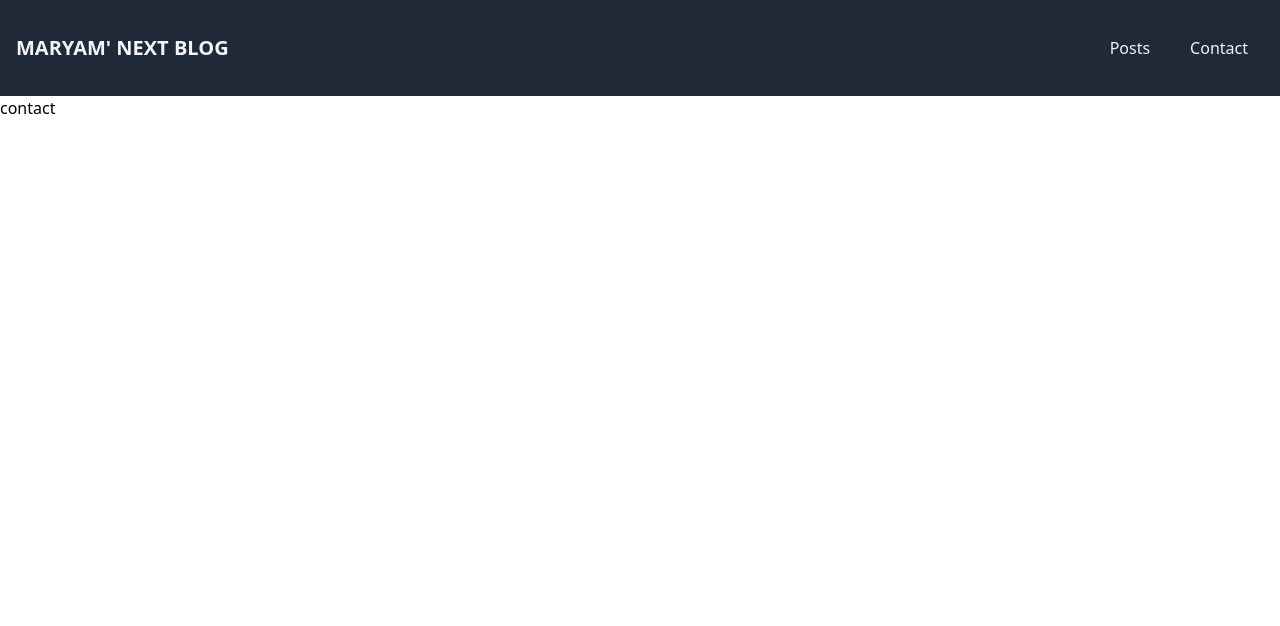
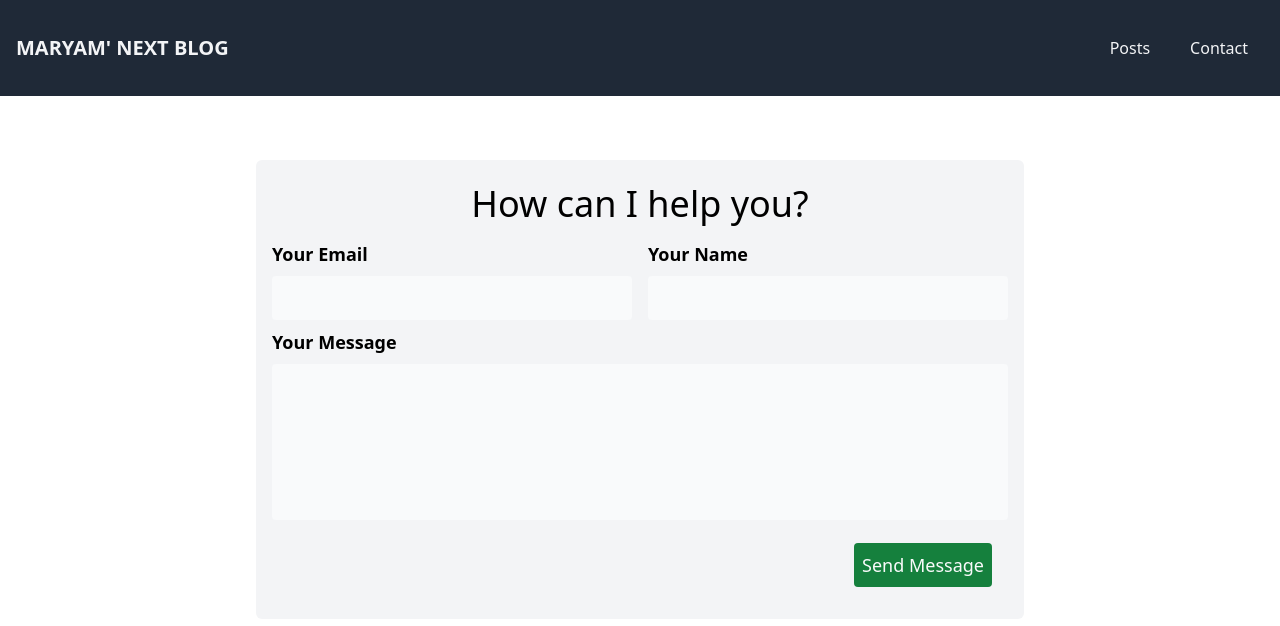
Before and after one commit to maryamrmz/blog, a Next.js app: page /contact in a window 1280 px wide. Shown: the top 626 px of the page. Built offline with nearby package versions, Linux system fonts and the light colour scheme.

Commit message:
feat: complete `contact` page functionallity

```diff
--- /dev/null
+++ b/components/contact/contact-form.tsx
@@ -0,0 +1,160 @@
+import { FC, FormEvent, useEffect, useState } from 'react';
+
+import Notification from 'components/ui/notification';
+
+const sendContactData = async (contactDetails: {
+  email: string;
+  name: string;
+  message: string;
+}) => {
+  const response = await fetch('/api/contact', {
+    method: 'POST',
+    body: JSON.stringify(contactDetails),
+    headers: {
+      'Content-Type': 'application/json',
+    },
+  });
+
+  const data = await response.json();
+
+  if (!response.ok) {
+    throw new Error(data.message || 'Something went wrong!');
+  }
+};
+
+const ContactForm: FC = () => {
+  const [enteredEmail, setEnteredEmail] = useState('');
+  const [enteredName, setEnteredName] = useState('');
+  const [enteredMessage, setEnteredMessage] = useState('');
+  const [requestStatus, setRequestStatus] = useState<
+    'pending' | 'success' | 'error' | null
+  >(null);
+  const [requestError, setRequestError] = useState<string | null>(null);
+
+  useEffect(() => {
+    if (requestStatus === 'success' || requestStatus === 'error') {
+      const timer = setTimeout(() => {
+        setRequestStatus(null);
+        setRequestError(null);
+      }, 3000);
+
+      return () => clearTimeout(timer);
+    }
+  }, [requestStatus]);
+
+  const sendMessageHandler = async (event: FormEvent) => {
+    event.preventDefault();
+
+    // optional: add client-side validation
+
+    setRequestStatus('pending');
+
+    try {
+      await sendContactData({
+        email: enteredEmail,
+        name: enteredName,
+        message: enteredMessage,
+      });
+      setRequestStatus('success');
+      setEnteredMessage('');
+      setEnteredEmail('');
+      setEnteredName('');
+    } catch (error) {
+      setRequestError((error as ErrorEvent).message);
+      setRequestStatus('error');
+    }
+  };
+
+  let notification;
+
+  if (requestStatus === 'pending') {
+    notification = {
+      status: 'pending',
+      title: 'Sending message...',
+      message: 'Your message is on its way!',
+    };
+  }
+
+  if (requestStatus === 'success') {
+    notification = {
+      status: 'success',
+      title: 'Success!',
+      message: 'Message sent successfully!',
+    };
+  }
+
+  if (requestStatus === 'error') {
+    notification = {
+      status: 'error',
+      title: 'Error!',
+      message: requestError,
+    };
+  }
+
+  return (
+    <section className="my-16 mx-auto w-11/12 max-w-3xl rounded-md bg-gray-100 p-4 text-lg">
+      <h1 className="my-2 text-left text-xl md:text-center md:text-4xl">
+        How can I help you?
+      </h1>
+      <form onSubmit={sendMessageHandler}>
+        <div className="flex flex-wrap gap-x-4">
+          <div className="min-w-[10rem] flex-1">
+            <label htmlFor="email" className="my-2 block font-bold">
+              Your Email
+            </label>
+            <input
+              type="email"
+              name="email"
+              id="email"
+              required
+              value={enteredEmail}
+              onChange={(event) => setEnteredEmail(event.target.value)}
+              className="w-full resize-none rounded border-gray-400 bg-gray-50 p-2"
+            />
+          </div>
+          <div className="min-w-[10rem] flex-1">
+            <label htmlFor="name" className="my-2 block font-bold">
+              Your Name
+            </label>
+            <input
+              type="text"
+              name="name"
+              id="name"
+              required
+              value={enteredName}
+              onChange={(event) => setEnteredName(event.target.value)}
+              className="w-full resize-none rounded border-gray-400 bg-gray-50 p-2"
+            />
+          </div>
+        </div>
+        <div className="min-w-[10rem] flex-1">
+          <label htmlFor="message" className="my-2 block font-bold">
+            Your Message
+          </label>
+          <textarea
+            id="message"
+            rows={5}
+            required
+            value={enteredMessage}
+            onChange={(event) => setEnteredMessage(event.target.value)}
+            className="w-full resize-none rounded border-gray-400 bg-gray-50 p-2"
+          />
+          <div className="m-4 text-right">
+            <button className="rounded border-gray-700 bg-green-700 p-2 text-gray-50 hover:border-green-500 hover:bg-gray-500">
+              Send Message
+            </button>
+          </div>
+        </div>
+      </form>
+      {notification && (
+        <Notification
+          status={notification.status}
+          title={notification.title}
+          message={notification.message}
+        />
+      )}
+    </section>
+  );
+};
+
+export default ContactForm;
--- a/package.json
+++ b/package.json
@@ -10,6 +10,7 @@
   },
   "dependencies": {
     "gray-matter": "^4.0.3",
+    "mongodb": "^4.5.0",
     "next": "12.1.5",
     "react": "18.1.0",
     "react-dom": "18.1.0",
--- /dev/null
+++ b/pages/api/contact.ts
@@ -0,0 +1,72 @@
+import type { NextApiRequest, NextApiResponse } from 'next';
+import { MongoClient, ObjectId } from 'mongodb';
+
+type Data = {
+  name?: string;
+  message?:
+    | string
+    | {
+        email: string;
+        name: string;
+        message: string;
+      };
+};
+
+const handler = async (req: NextApiRequest, res: NextApiResponse<Data>) => {
+  if (req.method === 'POST') {
+    const { email, name, message } = req.body;
+
+    if (
+      !email ||
+      !email.includes('@') ||
+      !name ||
+      name.trim() === '' ||
+      !message ||
+      message.trim() === ''
+    ) {
+      res.status(422).json({ message: 'Invalid input.' });
+      return;
+    }
+
+    const newMessage: {
+      id?: ObjectId;
+      email: any;
+      name: any;
+      message: any;
+    } = {
+      email,
+      name,
+      message,
+    };
+
+    let client;
+
+    try {
+      client = await MongoClient.connect(
+        'mongodb+srv://maryam:pzTChnPR2HEfeCD2@cluster0.odwod.mongodb.net/my-blog?retryWrites=true&w=majority'
+      );
+    } catch (error) {
+      res.status(500).json({ message: 'Could not connect to database.' });
+      return;
+    }
+
+    const db = client.db();
+
+    try {
+      const result = await db.collection('messages').insertOne(newMessage);
+      newMessage.id = result.insertedId;
+    } catch (error) {
+      client.close();
+      res.status(500).json({ message: 'Storing message failed.' });
+      return;
+    }
+
+    client.close();
+
+    return res
+      .status(201)
+      .json({ name: 'Successfully stored message!', message: newMessage });
+  }
+};
+
+export default handler;
--- a/pages/contact/index.tsx
+++ b/pages/contact/index.tsx
@@ -1,7 +1,9 @@
-import { FC } from "react";
+import { FC } from 'react';
+
+import ContactForm from 'components/contact/contact-form';
 
 const Contact: FC = () => {
-    return <div>contact</div>;
+  return <ContactForm />;
 };
 
 export default Contact;
```
Also changed, not shown: 1 other file (tests, documents, lock files or other folders).
